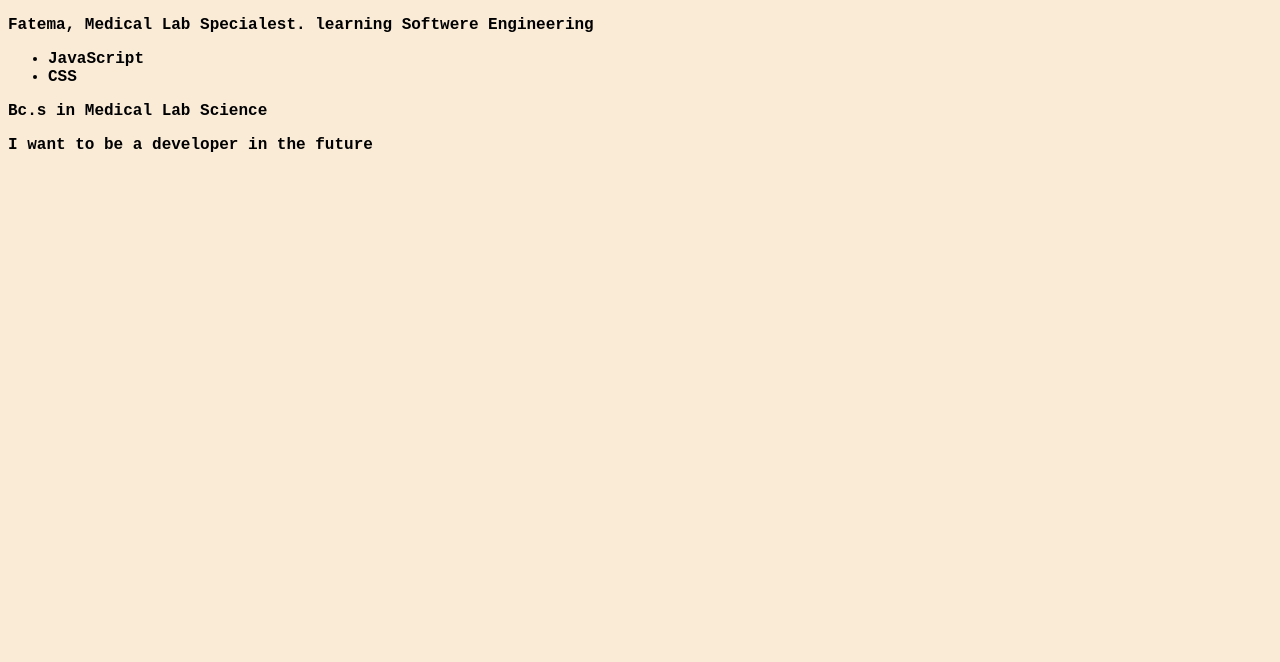
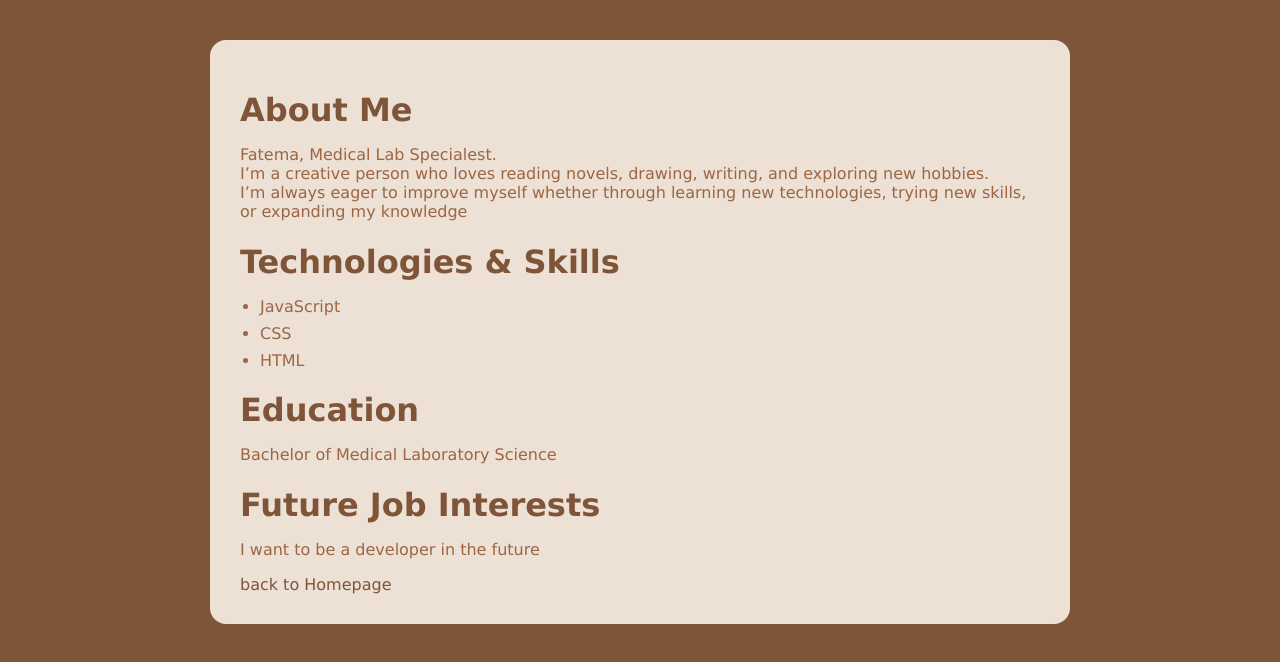
Before and after one commit to fatemamoh/intro-to-express, a website: page views/about.html in a window 1280 px wide. Drawn offline with Linux system fonts and the light colour scheme; files that its build step writes are made by us from their sources.

Commit message:
styling css and fixing links

```diff
--- a/public/style.css
+++ b/public/style.css
@@ -1,9 +1,43 @@
-body{
-    font-family: 'Courier New', Courier, monospace;
-    background-color: antiquewhite;
-    font-weight: bold;
+body {
+    font-family: 'Lucida Sans', 'Lucida Sans Regular', 'Lucida Grande', 'Lucida Sans Unicode', Geneva, Verdana, sans-serif;
+    background: #7f5539;
+    color: #9c6644;
+    margin: 0;
+    padding: 40px;
 }
 
-a{
-    color: brown;
+.container {
+    max-width: 800px;
+    margin: auto;
+    background: #ede0d4;
+    padding: 30px;
+    border-radius: 16px;
+    align-content: center;
 }
+
+h1 {
+    color: #7f5539;
+    margin-bottom: 10px;
+    font-weight: 600;
+}
+
+
+a {
+    color: #7f5539;
+    text-decoration: none;
+    font-weight: 500;
+}
+
+a:hover {
+    text-decoration: underline;
+    color: #9c6644;
+}
+
+ul {
+    padding-left: 20px;
+}
+
+ul li {
+    margin-bottom: 8px;
+    color: #9c6644;
+}
--- a/views/about.html
+++ b/views/about.html
@@ -1,19 +1,37 @@
 <!DOCTYPE html>
 <html lang="en">
+
 <head>
     <meta charset="UTF-8">
     <meta name="viewport" content="width=device-width, initial-scale=1.0">
     <title>Document</title>
     <link rel="stylesheet" href="./style.css">
 </head>
+
 <body>
-    <p>Fatema, Medical Lab Specialest. learning Softwere Engineering </p>
+    <div class="container">
+    <h1>About Me</h1>
+    <p>Fatema, Medical Lab Specialest.<br>
+        I’m a creative person who loves reading novels, drawing, writing, and exploring new hobbies.<br>
+        I’m always eager to improve myself whether through learning new technologies, trying new skills, or
+        expanding my knowledge </p>
+
+    <h1>Technologies & Skills</h1>
     <ul>
         <li>JavaScript</li>
         <li>CSS</li>
+        <li>HTML</li>
     </ul>
-    <p>Bc.s in Medical Lab Science</p>
+
+    <h1>Education</h1>
+    <p>Bachelor of Medical Laboratory Science</p>
+
+    <h1>Future Job Interests</h1>
     <p> I want to be a developer in the future</p>
-    <a href="./index.html"></a>
+
+    <a href="/">back to Homepage</a>
+
+    </div>
 </body>
+
 </html>
```
Also changed, not shown: views/index.html (+8 -2 lines).
